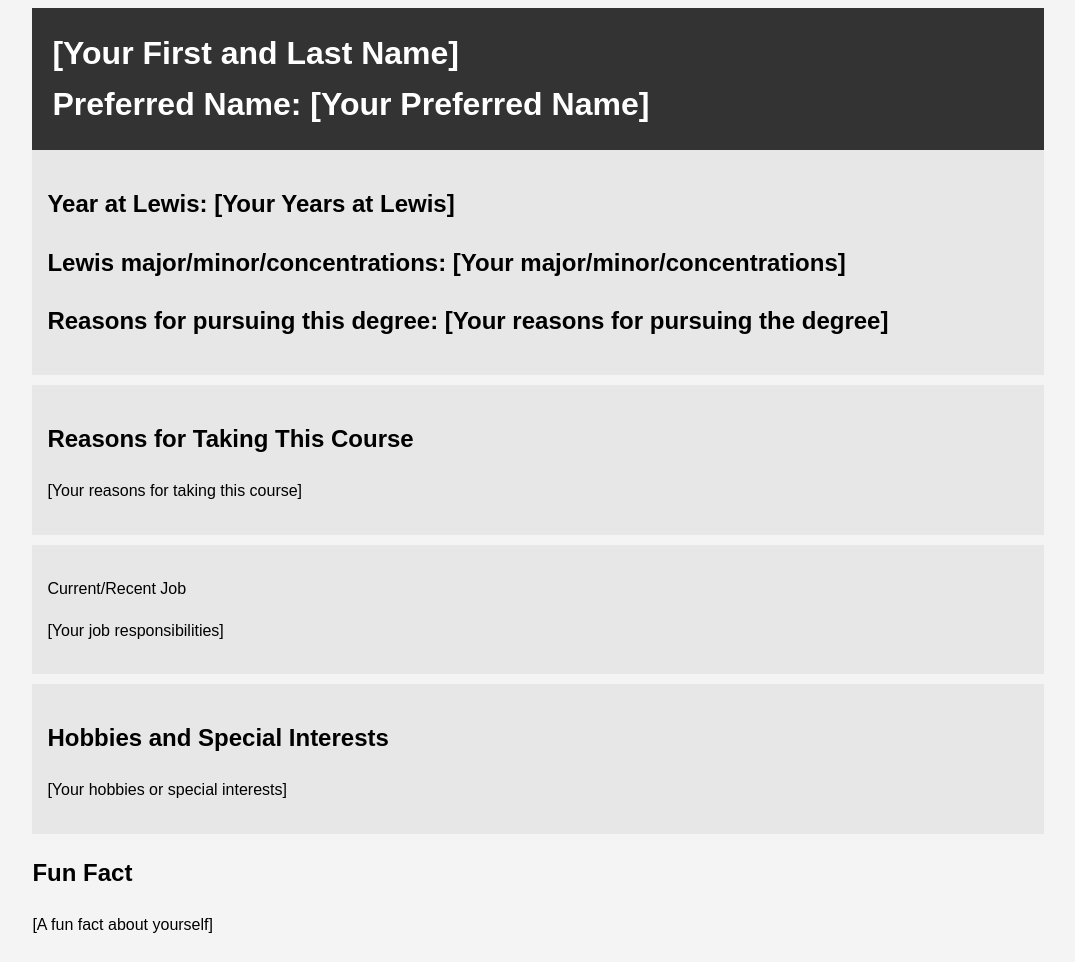
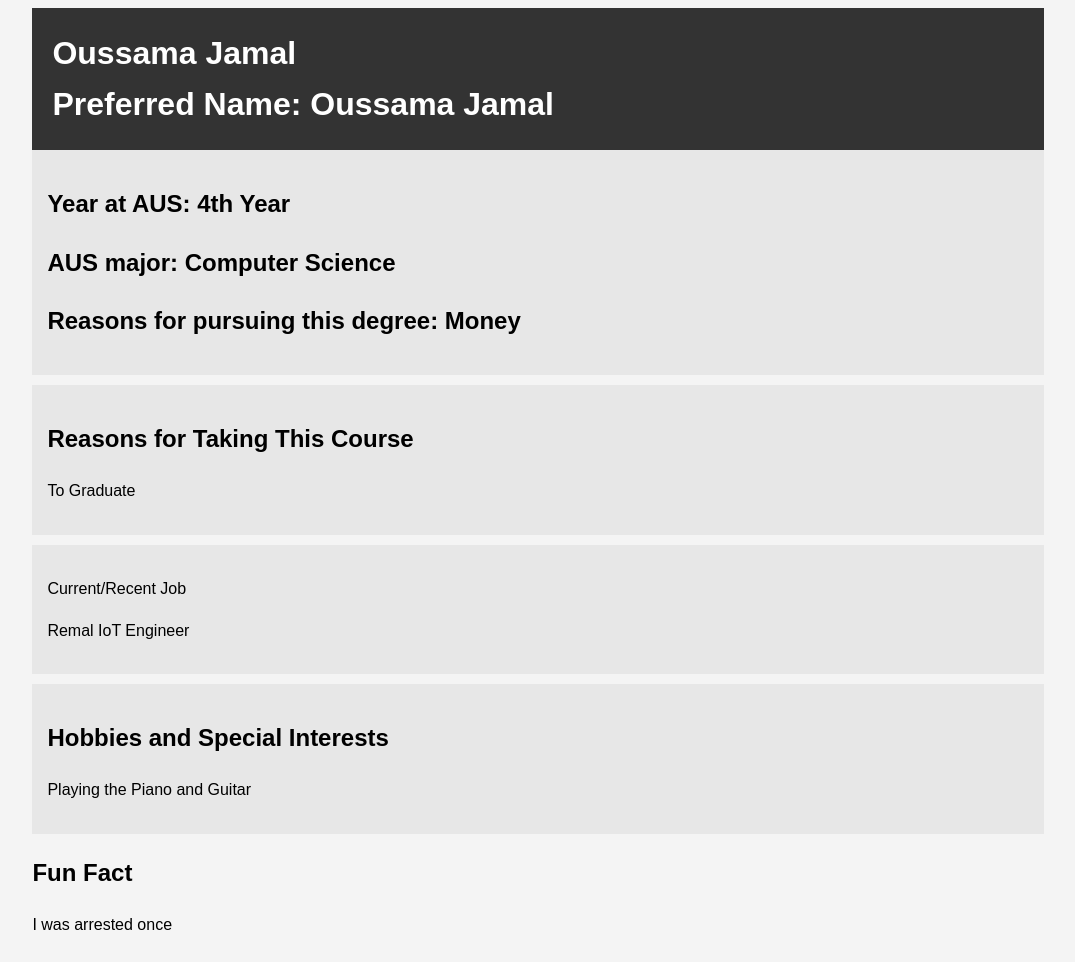
Before and after one commit to Oussama-Jamal/MyWebsite1, a plain HTML site: page index.html in a window 1280 px wide. Shown: the whole page, without its empty margins (102-1177 px from the left). Drawn offline with Linux system fonts and the light colour scheme.

Commit message:
Update index.html

```diff
--- a/index.html
+++ b/index.html
@@ -31,34 +31,34 @@
 <body>
     <div class="container">
         <header class="main-info">
-            <h1>[Your First and Last Name]</h1>
-            <h1>Preferred Name: [Your Preferred Name]</h1>
+            <h1>Oussama Jamal</h1>
+            <h1>Preferred Name: Oussama Jamal</h1>
         </header>
 
         <section class="lewis">
-			<h2>Year at Lewis: [Your Years at Lewis]</h2>
-			<h2>Lewis major/minor/concentrations: [Your major/minor/concentrations]</h2>
-			<h2>Reasons for pursuing this degree: [Your reasons for pursuing the degree]</h2>
+			<h2>Year at AUS: 4th Year</h2>
+			<h2>AUS major: Computer Science</h2>
+			<h2>Reasons for pursuing this degree: Money</h2>
         </section>
 
 		<section class="course">
             <h2>Reasons for Taking This Course</h2>
-            <p>[Your reasons for taking this course]</p>
+            <p>To Graduate</p>
         </section>
 
 		<section class="job">
             <p>Current/Recent Job</p>
-			<p>[Your job responsibilities]</p>
+			<p>Remal IoT Engineer</p>
         </section>
 
         <section class="hobbies">
             <h2>Hobbies and Special Interests</h2>
-            <p>[Your hobbies or special interests]</p>
+            <p>Playing the Piano and Guitar</p>
         </section>
 
         <section class="fun-fact">
             <h2>Fun Fact</h2>
-            <p>[A fun fact about yourself]</p>
+            <p>I was arrested once</p>
         </section>
     </div>
 </body>
```
